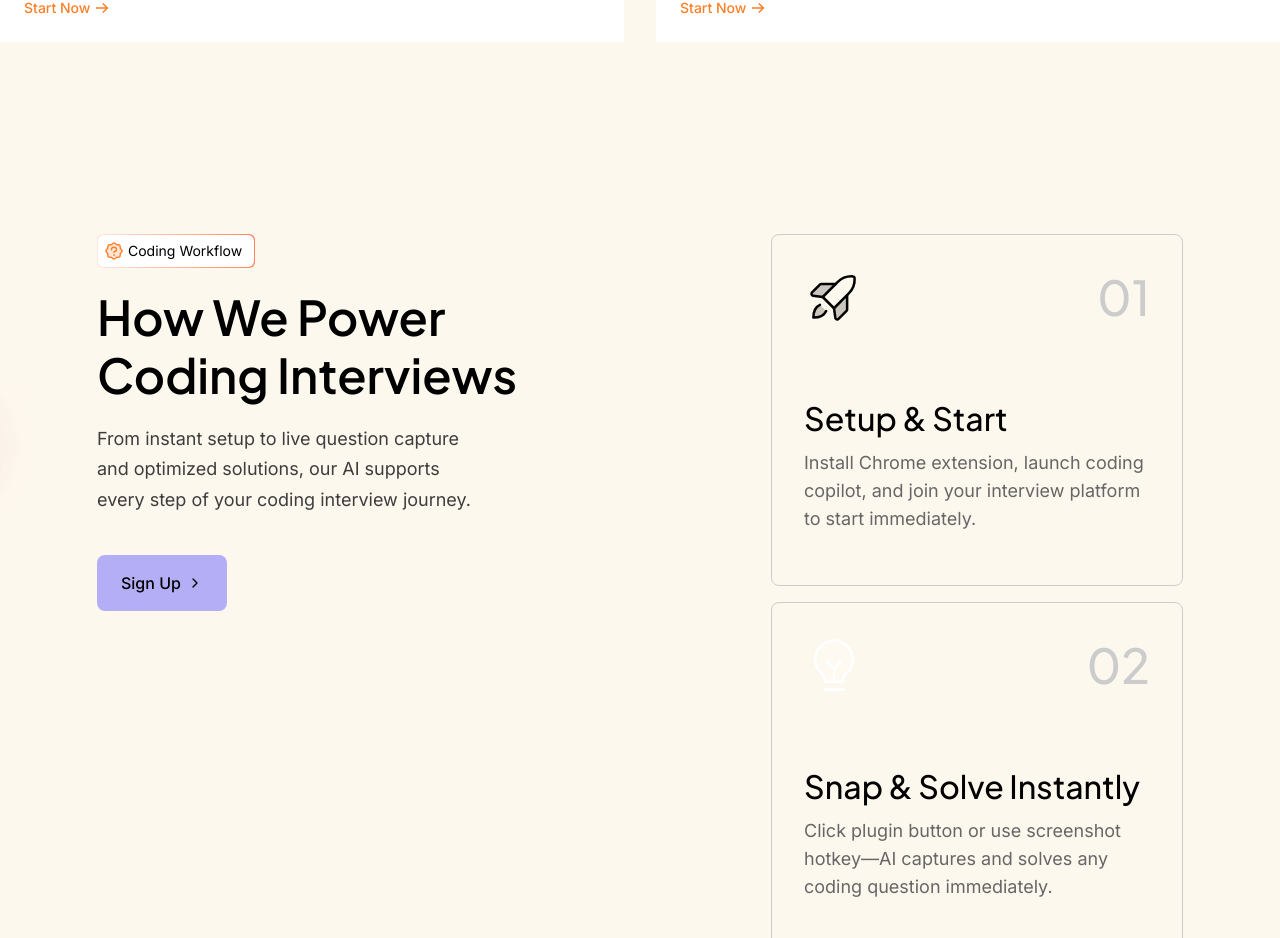
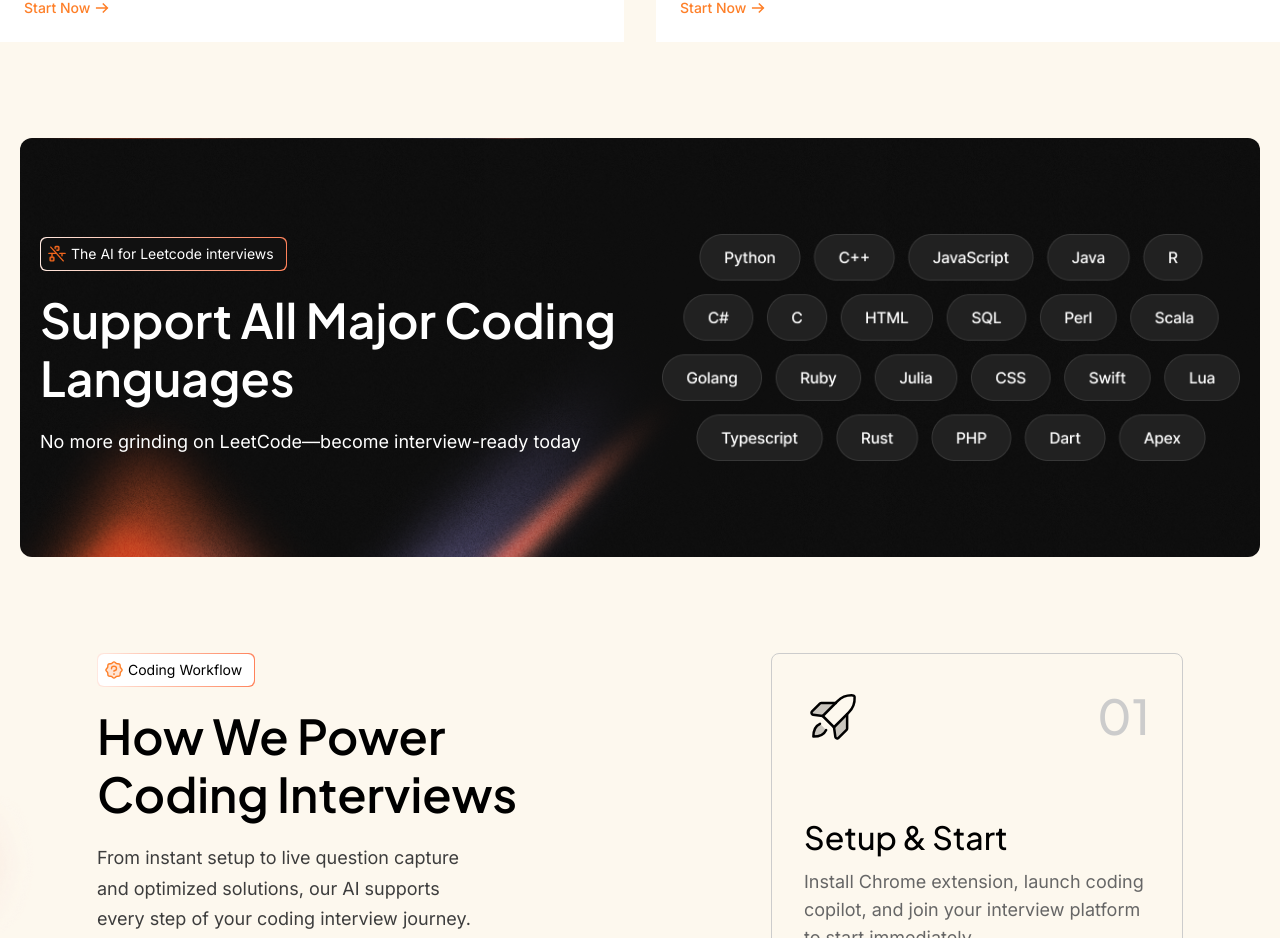
Before and after one commit to InnerScape-agency/verve-ai, a Next.js app: page /coding-interview in a window 1280 px wide. Shown: the part 3433-4371 px from the top of the page. Built offline with nearby package versions, Linux system fonts and the light colour scheme.

Commit message:
feat: The AI for Leetcode interviews section added

```diff
--- a/src/app/(feature)/coding-interview/page.tsx
+++ b/src/app/(feature)/coding-interview/page.tsx
@@ -7,6 +7,7 @@ import FeatureSpecialized from '@/components/features/feature.specialized'
 import FeatureCTA from '@/components/features/features.cta'
 import FeatureHero from '@/components/features/features.hero'
 import Undetectable from '@/components/features/features.undetectable'
+import LeetcodeCTA from '@/components/features/leetcodeCta'
 import Cta from '@/components/ui/cta/cta'
 import Faq from '@/components/ui/faq/faq'
 import HowItWorks from '@/components/ui/howItWorks/howItWorks'
@@ -26,6 +27,8 @@ export default function Page() {
 
       <Undetectable />
 
+      <LeetcodeCTA />
+
       <FeatureCodingWorkflow />
 
       <FeatureInterviewMadeEasy />
--- a/src/components/features/features.cta.tsx
+++ b/src/components/features/features.cta.tsx
@@ -1,7 +1,5 @@
 import CtaBG from '@/assets/gradient/feature-cta-1.png'
-import SectionHeader from '../ui/header/section.header'
 import Badge from '../ui/badge/badge'
-import Button from '../ui/button/button'
 
 export default function FeatureCTA() {
   return (
--- /dev/null
+++ b/src/components/features/leetcodeCta.tsx
@@ -0,0 +1,116 @@
+import CtaBG from '@/assets/gradient/leetcode-bg.png'
+import ContentImage from '@/assets/feature-pages/sections/leetcode-content.png'
+import Badge from '../ui/badge/badge'
+import Image from 'next/image'
+
+export default function LeetcodeCTA() {
+  return (
+    <section className="w-full px-5">
+      <div
+        style={{ backgroundImage: `url(${CtaBG.src})` }}
+        className="w-full rounded-xl bg-cover bg-bottom px-5 py-24"
+      >
+        <div className="container flex h-fit w-full items-center justify-between">
+          {/* left */}
+          <div>
+            <header className="flex flex-col items-start justify-start gap-5">
+              <Badge
+                varient="dark"
+                title={'The AI for Leetcode interviews'}
+                icon={
+                  <svg
+                    width="20"
+                    height="20"
+                    viewBox="0 0 20 20"
+                    fill="none"
+                    xmlns="http://www.w3.org/2000/svg"
+                  >
+                    <g clip-path="url(#clip0_7635_43544)">
+                      <path
+                        opacity="0.2"
+                        d="M6.25 13.125H3.75C3.40482 13.125 3.125 13.4048 3.125 13.75V16.25C3.125 16.5952 3.40482 16.875 3.75 16.875H6.25C6.59518 16.875 6.875 16.5952 6.875 16.25V13.75C6.875 13.4048 6.59518 13.125 6.25 13.125Z"
+                        fill="#F0661D"
+                      />
+                      <path
+                        opacity="0.2"
+                        d="M11.25 2.5H8.75C8.40482 2.5 8.125 2.77982 8.125 3.125V5.625C8.125 5.97018 8.40482 6.25 8.75 6.25H11.25C11.5952 6.25 11.875 5.97018 11.875 5.625V3.125C11.875 2.77982 11.5952 2.5 11.25 2.5Z"
+                        fill="#F0661D"
+                      />
+                      <path
+                        d="M6.25 13.125H3.75C3.40482 13.125 3.125 13.4048 3.125 13.75V16.25C3.125 16.5952 3.40482 16.875 3.75 16.875H6.25C6.59518 16.875 6.875 16.5952 6.875 16.25V13.75C6.875 13.4048 6.59518 13.125 6.25 13.125Z"
+                        stroke="#F0661D"
+                        stroke-width="1.4"
+                        stroke-linecap="round"
+                        stroke-linejoin="round"
+                      />
+                      <path
+                        d="M5 13.125V9.375"
+                        stroke="#F0661D"
+                        stroke-width="1.4"
+                        stroke-linecap="round"
+                        stroke-linejoin="round"
+                      />
+                      <path
+                        d="M8.125 4.21875V3.125C8.125 2.95924 8.19085 2.80027 8.30806 2.68306C8.42527 2.56585 8.58424 2.5 8.75 2.5H11.25C11.4158 2.5 11.5747 2.56585 11.6919 2.68306C11.8092 2.80027 11.875 2.95924 11.875 3.125V5.625C11.875 5.79076 11.8092 5.94973 11.6919 6.06694C11.5747 6.18415 11.4158 6.25 11.25 6.25H9.96953"
+                        stroke="#F0661D"
+                        stroke-width="1.4"
+                        stroke-linecap="round"
+                        stroke-linejoin="round"
+                      />
+                      <path
+                        d="M3.75 3.125L16.25 16.875"
+                        stroke="#F0661D"
+                        stroke-width="1.4"
+                        stroke-linecap="round"
+                        stroke-linejoin="round"
+                      />
+                      <path
+                        d="M12.8105 9.375H18.1254"
+                        stroke="#F0661D"
+                        stroke-width="1.4"
+                        stroke-linecap="round"
+                        stroke-linejoin="round"
+                      />
+                      <path
+                        d="M1.875 9.375H9.43203"
+                        stroke="#F0661D"
+                        stroke-width="1.4"
+                        stroke-linecap="round"
+                        stroke-linejoin="round"
+                      />
+                      <path
+                        d="M15 9.375V11.7836"
+                        stroke="#F0661D"
+                        stroke-width="1.4"
+                        stroke-linecap="round"
+                        stroke-linejoin="round"
+                      />
+                    </g>
+                    <defs>
+                      <clipPath id="clip0_7635_43544">
+                        <rect width="20" height="20" fill="white" />
+                      </clipPath>
+                    </defs>
+                  </svg>
+                }
+              />
+
+              <h2 className="h1 max-w-160 text-left text-white">
+                Support All Major Coding Languages
+              </h2>
+
+              <p className="font-inter text-lg leading-[170%] text-white">
+                No more grinding on LeetCode—become interview-ready today
+              </p>
+            </header>
+          </div>
+
+          {/* right */}
+          <figure className="max-w-148.5">
+            <Image src={ContentImage} alt="leetcode-content" />
+          </figure>
+        </div>
+      </div>
+    </section>
+  )
+}
```
Also changed, not shown: src/assets/feature-pages/sections/leetcode-content.png (added), src/assets/gradient/leetcode-bg.png (added).
